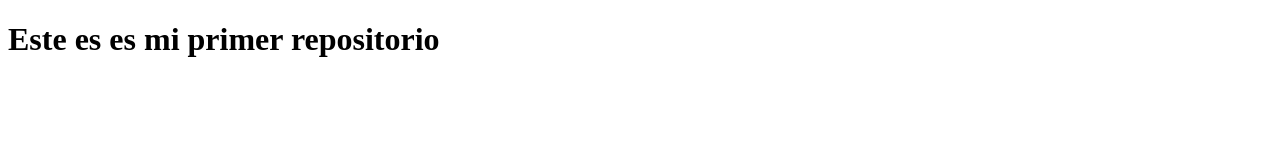
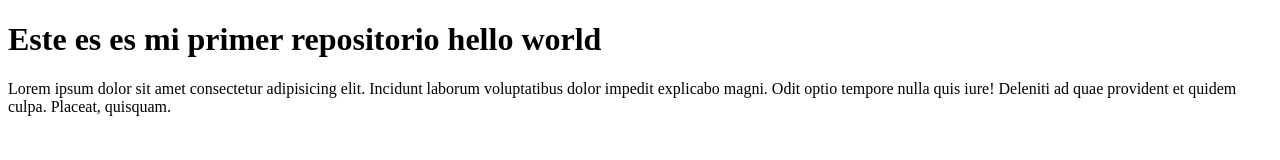
Before and after one commit to J4KU/prueba, a plain HTML site: page index.html in a window 1280 px wide. Drawn offline with Linux system fonts and the light colour scheme.

Commit message:
paragrafo agregado

```diff
--- a/index.html
+++ b/index.html
@@ -7,7 +7,7 @@
     <title>Document</title>
 </head>
 <body>
-    <h1>Este es es mi primer repositorio</h1>
-
+    <h1>Este es es mi primer repositorio hello world</h1>
+    <p>Lorem ipsum dolor sit amet consectetur adipisicing elit. Incidunt laborum voluptatibus dolor impedit explicabo magni. Odit optio tempore nulla quis iure! Deleniti ad quae provident et quidem culpa. Placeat, quisquam.</p>
 </body>
 </html>
```
